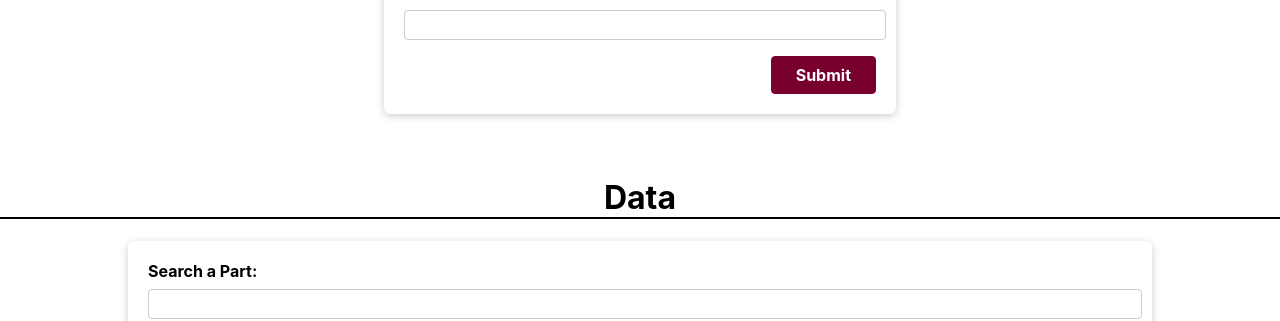
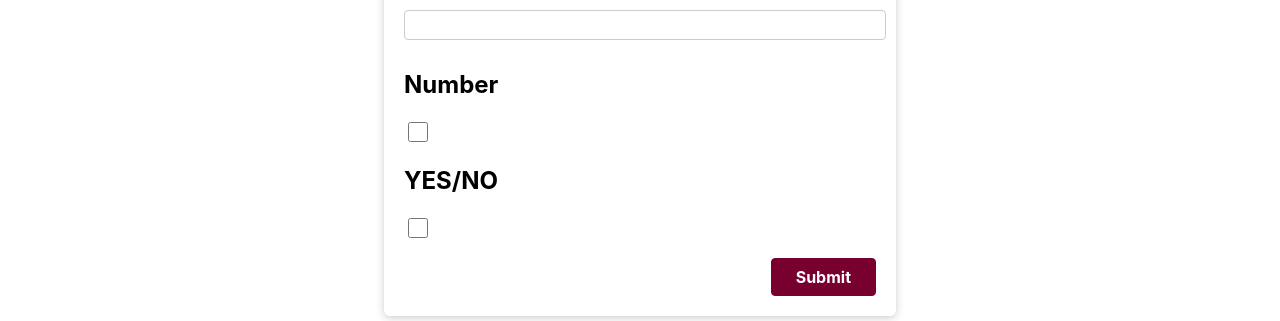
Before and after one commit to Programmer231/SITS-Database, a React (Create React App) app: page / in a window 1280 px wide. Shown: the part 597-918 px from the top of the page. Built offline with nearby package versions, Linux system fonts and the light colour scheme; no server answers.

Commit message:
started adding number/YES/NO fields

```diff
--- a/src/AddField/AddField.js
+++ b/src/AddField/AddField.js
@@ -128,6 +128,19 @@ const AddField = () => {
                   required
                 />
               </div>
+              <div className = {classes.addFieldCheckbox}>
+                <h2>Number</h2>
+              <input
+                  type="checkbox"
+                  value= "Number"
+              />
+
+              <h2>YES/NO</h2>
+              <input
+                  type="checkbox"
+                  value= "YES/NO"
+              />
+              </div>
               <div className={classes.actions}>
                 <button type="submit">Submit</button>
               </div>
--- a/src/AddField/AddField.module.css
+++ b/src/AddField/AddField.module.css
@@ -60,7 +60,7 @@
   border-color: #a50e48;
 }
 
-input[type=checkbox] {
+input[type="checkbox"] {
   margin-right: 2rem;
   height: 20px;
   width: 20px;
@@ -75,3 +75,7 @@ input[type=checkbox] {
   width: 40%;
   margin: auto;
 }
+
+.addFieldCheckbox {
+  margin-top: 30px;
+}
--- a/src/Display/DisplayData/DisplayData.module.css
+++ b/src/Display/DisplayData/DisplayData.module.css
@@ -6,10 +6,9 @@
 .dataWrap {
   width: 40%;
   margin: 50px 70px;
-
 }
 
-@media (max-width: 900px){
+@media (max-width: 1500px) {
   .dataWrap {
     width: 100%;
   }
@@ -19,7 +18,7 @@
   padding: 50px;
 }
 .headingWrapper {
-	border-bottom: 5px solid #77002e ;
+  border-bottom: 5px solid #77002e;
   overflow: none;
 }
 
@@ -47,7 +46,7 @@
   border-color: #a50e48;
 }
 
-.headingFormWrapper{
+.headingFormWrapper {
   width: 100%;
   border: none;
   font-weight: bold;
@@ -62,5 +61,11 @@
   border: none;
   font-weight: bold;
   font-size: 2em;
+  width: 200px;
+}
+
+@media (max-width: 1000px) {
+  .headingFormWrapper > input {
     width: 100px;
   }
+}
--- a/src/Form/NewMeetupForm.module.css
+++ b/src/Form/NewMeetupForm.module.css
@@ -18,7 +18,7 @@
   flex-direction: row;
   align-items: center;
   width: 400px;
-	margin: 3% .3%;
+  margin: 5% 0.3%;
 }
 
 .labelCheckbox {
@@ -67,7 +67,7 @@
   border-color: #a50e48;
 }
 
-input[type=checkbox] {
+input[type="checkbox"] {
   margin-right: 2rem;
   height: 20px;
   width: 20px;
```
Also changed, not shown: src/Form/CheckBox/CheckBox.js (indentation only). Lines whose indentation alone changed are shown as unchanged.
